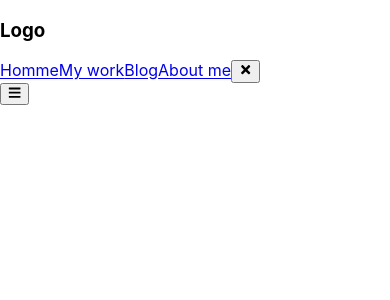
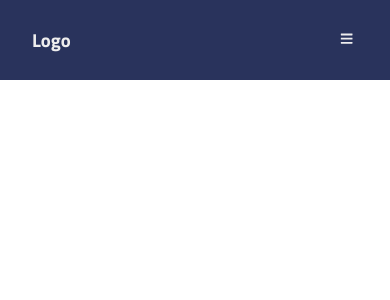
Before and after one commit to moonspark78/Navbar1, a React (Create React App) app: page / in a window 390 px wide. Shown: the top 300 px of the page. Built offline with nearby package versions, Linux system fonts and the light colour scheme.

Commit message:
:art: nav  :art:

```diff
--- a/src/Components/Navbar.css
+++ b/src/Components/Navbar.css
@@ -0,0 +1,74 @@
+@import url("https://fonts.googleapis.com/css2?family=Titillium+Web:wght@300;400;700&display=swap");
+
+* {
+  margin: 0;
+  padding: 0;
+  box-sizing: border-box;
+  font-family: "Titillium Web", sans-serif;
+}
+
+:root {
+  --mainColor: #29335c;
+  --maincolorLight: #5767aa;
+  --secondaryColor: #db2b39;
+  --textColor: #eee;
+}
+
+header {
+  display: flex;
+  align-items: center;
+  justify-content: space-between;
+  height: 80px;
+  background-color: var(--mainColor);
+  padding: 0 2rem;
+  color: var(--textColor);
+}
+
+nav a{
+    margin: 0 2rem;
+    color: var(--textColor);
+    text-decoration: none;
+}
+
+nav a:hover{
+    color: var(--secondaryColor);
+}
+
+header .nav-btn{
+    padding: 5px;
+    cursor: pointer;
+    background: transparent;
+    border: none;
+    outline: none;
+    color: var(--textColor);
+    visibility: hidden;
+    opacity: 0;
+}
+
+.nav-btn {
+}
+
+.nav-close {
+}
+
+
+@media screen and (max-width: 767px){
+    header .nav-btn{
+        visibility: visible;
+        opacity: 1;
+    }
+
+    header nav{
+        position: fixed;
+        top: 0;
+        height: 100%;
+        width: 100%;
+        display: flex;
+        justify-content: center;
+        align-items: center;
+        gap: 1.5rem;
+        background-color: var(--mainColor);
+        transition: 1s;
+        transform: translateY(-100vh);
+    }
+}
--- a/src/Components/Navbar.jsx
+++ b/src/Components/Navbar.jsx
@@ -15,15 +15,15 @@
     <header>
         <h3>Logo</h3>
         <nav>
-            <a href="/#">Homme</a>
+            <a href="/#">Home</a>
             <a href="/#">My work</a>
             <a href="/#">Blog</a>
             <a href="/#">About me</a>
-            <button onClick={showNavbar}>
+            <button className="nav-btn nav-close" onClick={showNavbar}>
                 <FaTimes/>
             </button>
         </nav>
-        <button>
+        <button className="nav-btn" onClick={showNavbar}>
             <FaBars/>
         </button>
     </header>
```
